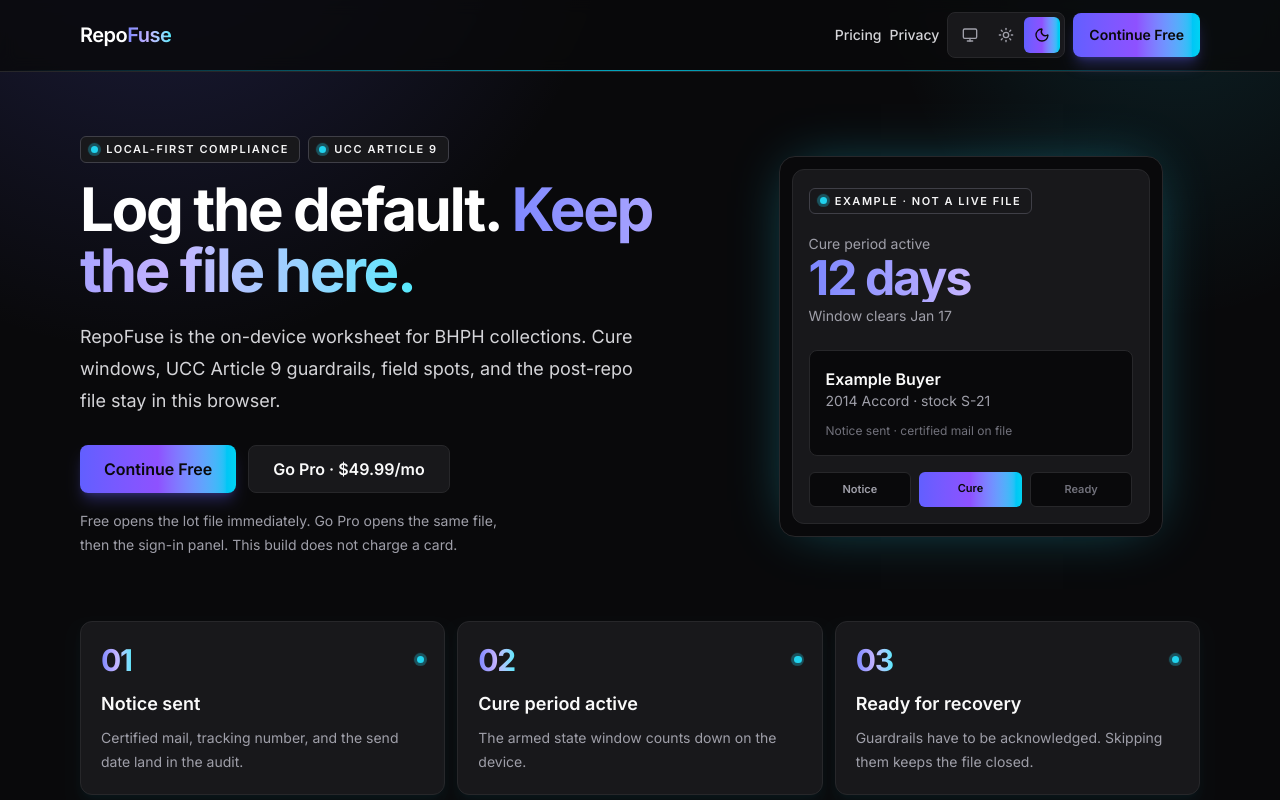
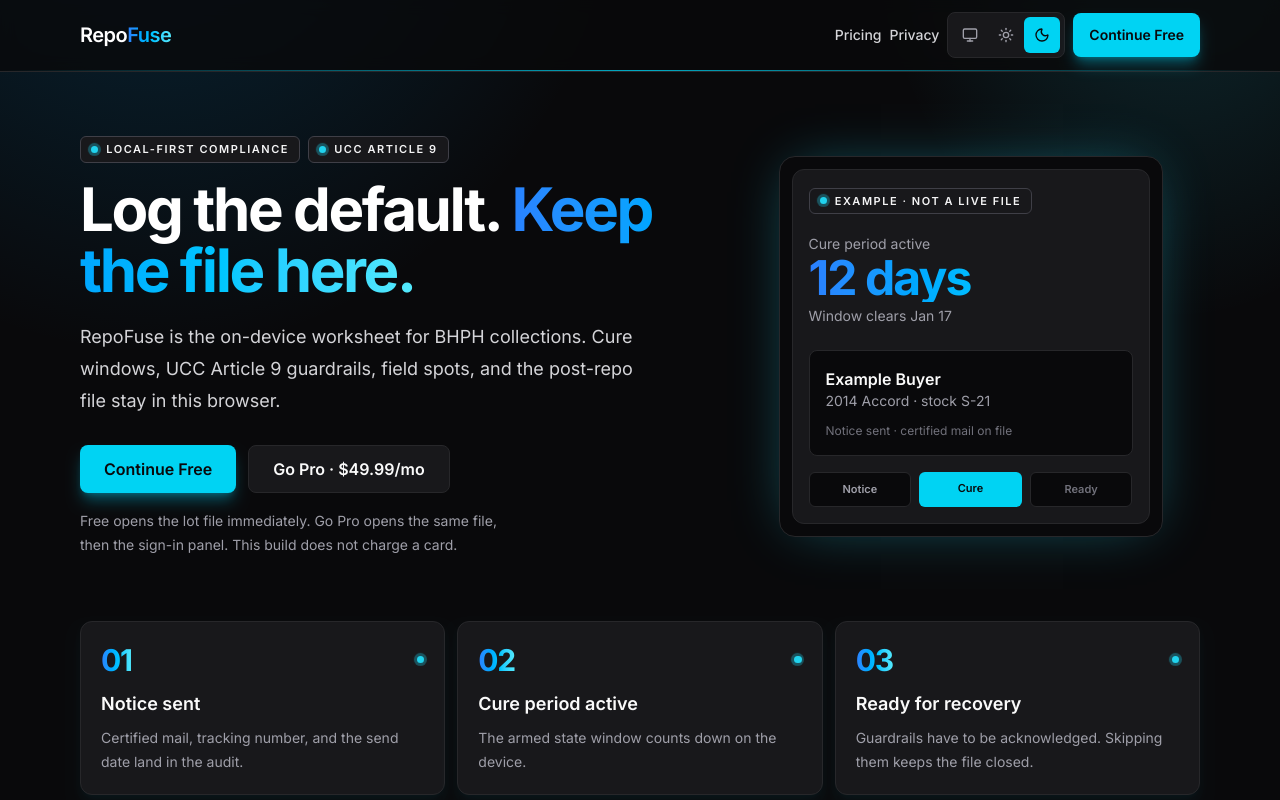
Before and after one commit to cramos108/repofuse, a React (Vite) app: page / in a window 1280 px wide. Shown: the top 800 px of the page. Built offline with nearby package versions, Linux system fonts and the light colour scheme; no server answers.

Commit message:
Switch branding color palette from purple to LeadFuse cyan and blue

```diff
--- a/src/components/ui.tsx
+++ b/src/components/ui.tsx
@@ -12,7 +12,7 @@
 }) {
   const styles = {
     primary:
-      "rounded-lg bg-gradient-to-r from-indigo-500 via-violet-500 to-cyan-400 text-zinc-950 shadow-lg shadow-indigo-500/30 hover:brightness-110",
+      "rounded-lg bg-cyan-400 text-zinc-950 shadow-lg shadow-cyan-500/40 hover:bg-cyan-300",
     secondary:
       "rounded-lg border border-zinc-300 bg-white text-zinc-950 hover:border-cyan-400 dark:border-zinc-800 dark:bg-zinc-900 dark:text-zinc-50 dark:hover:border-cyan-400/70",
     ghost: "rounded-lg text-zinc-700 hover:bg-zinc-200/80 dark:text-zinc-200 dark:hover:bg-zinc-800",
@@ -75,7 +75,7 @@
 export function Banner({ tone = "info", children }: { tone?: "info" | "warn" | "good"; children: ReactNode }) {
   const styles = {
     info: "border-zinc-200 bg-zinc-100 text-zinc-900 dark:border-zinc-800 dark:bg-zinc-900 dark:text-zinc-100",
-    warn: "border-violet-400/40 bg-violet-500/10 text-zinc-900 dark:text-zinc-100",
+    warn: "border-sky-500/40 bg-sky-500/10 text-zinc-900 dark:text-zinc-100",
     good: "border-cyan-400/40 bg-cyan-400/10 text-zinc-900 dark:text-zinc-100",
   }[tone]
   return <div className={`rounded-lg border px-4 py-3 text-sm leading-6 ${styles}`}>{children}</div>
@@ -83,7 +83,7 @@
 
 const stageDot: Record<Stage, string> = {
   notice_due: "text-rose-400",
-  cure_active: "text-violet-300",
+  cure_active: "text-cyan-300",
   guardrails_open: "text-cyan-300",
   ready_for_recovery: "text-emerald-400",
   recovered: "text-zinc-300",
@@ -120,7 +120,7 @@
           type="button"
           aria-label={option.label}
           aria-pressed={choice === option.id}
-          className={`inline-flex h-9 w-9 items-center justify-center rounded-md ${choice === option.id ? "bg-gradient-to-r from-indigo-500 via-violet-500 to-cyan-400 text-zinc-950" : "text-zinc-500 dark:text-zinc-400"}`}
+          className={`inline-flex h-9 w-9 items-center justify-center rounded-md ${choice === option.id ? "bg-cyan-400 text-zinc-950" : "text-zinc-500 dark:text-zinc-400"}`}
           onClick={() => setChoice(option.id)}
         >
           {option.icon}
--- a/src/index.css
+++ b/src/index.css
@@ -9,7 +9,7 @@
   --color-bone-2: #e4e4e7;
   --color-ink: #09090b;
   --color-ink-soft: #52525b;
-  --color-amber: #6366f1;
+  --color-amber: #0ea5e9;
   --color-amber-2: #22d3ee;
   --color-pine: #059669;
   --color-rose: #e11d48;
@@ -29,8 +29,8 @@
     margin: 0;
     min-height: 100dvh;
     background:
-      radial-gradient(ellipse 70% 36% at 12% -8%, rgba(99, 102, 241, 0.16), transparent 55%),
-      radial-gradient(ellipse 50% 30% at 90% -10%, rgba(34, 211, 238, 0.12), transparent 50%),
+      radial-gradient(ellipse 70% 36% at 12% -8%, rgba(2, 132, 199, 0.16), transparent 55%),
+      radial-gradient(ellipse 50% 30% at 90% -10%, rgba(34, 211, 238, 0.16), transparent 50%),
       var(--color-bone);
     color: var(--color-ink);
     font-family: var(--font-sans);
@@ -38,8 +38,8 @@
 
   .dark body {
     background:
-      radial-gradient(ellipse 70% 36% at 12% -8%, rgba(99, 102, 241, 0.28), transparent 55%),
-      radial-gradient(ellipse 48% 32% at 92% -6%, rgba(34, 211, 238, 0.16), transparent 52%),
+      radial-gradient(ellipse 70% 36% at 12% -8%, rgba(2, 132, 199, 0.28), transparent 55%),
+      radial-gradient(ellipse 48% 32% at 92% -6%, rgba(34, 211, 238, 0.2), transparent 52%),
       #09090b;
     color: #fafafa;
   }
@@ -60,7 +60,7 @@
   }
 
   .cta {
-    @apply inline-flex min-h-11 items-center justify-center gap-2 rounded-lg bg-gradient-to-r from-indigo-500 via-violet-500 to-cyan-400 px-4 text-sm font-semibold text-zinc-950 shadow-lg shadow-indigo-500/30 transition hover:brightness-110;
+    @apply inline-flex min-h-11 items-center justify-center gap-2 rounded-lg bg-cyan-400 px-4 text-sm font-semibold text-zinc-950 shadow-lg shadow-cyan-500/40 transition hover:bg-cyan-300;
   }
 
   .cta-lg {
@@ -76,7 +76,7 @@
   }
 
   .grad-text {
-    @apply bg-gradient-to-r from-indigo-400 via-violet-300 to-cyan-300 bg-clip-text text-transparent;
+    @apply bg-gradient-to-r from-blue-500 via-sky-400 to-cyan-300 bg-clip-text text-transparent;
   }
 
   .panel {
@@ -88,7 +88,7 @@
   }
 
   .chip-on {
-    @apply shrink-0 rounded-lg bg-gradient-to-r from-indigo-500 via-violet-500 to-cyan-400 px-3 py-2 text-sm font-semibold text-zinc-950 shadow-md shadow-cyan-500/30;
+    @apply shrink-0 rounded-lg bg-gradient-to-r from-sky-500 to-cyan-400 px-3 py-2 text-sm font-semibold text-zinc-950 shadow-md shadow-cyan-500/30;
   }
 }
 
--- a/src/pages/Dashboard.tsx
+++ b/src/pages/Dashboard.tsx
@@ -49,7 +49,7 @@
   })
   const slots = workspace ? remainingOpenSlots(store.accounts, workspace.tier) : null
   const metrics = [
-    { label: "Cure active", value: rows.filter((row) => row.stage.stage === "cure_active").length, dot: "text-violet-300" },
+    { label: "Cure active", value: rows.filter((row) => row.stage.stage === "cure_active").length, dot: "text-cyan-300" },
     { label: "Guardrails", value: rows.filter((row) => row.stage.stage === "guardrails_open").length, dot: "text-cyan-300" },
     { label: "Ready", value: rows.filter((row) => row.stage.stage === "ready_for_recovery").length, dot: "text-emerald-400" },
   ]
--- a/src/pages/Landing.tsx
+++ b/src/pages/Landing.tsx
@@ -68,7 +68,7 @@
                 Local-first compliance
               </span>
               <span className="badge">
-                <StatusDot className="text-violet-300" />
+                <StatusDot className="text-sky-400" />
                 UCC Article 9
               </span>
             </div>
@@ -98,8 +98,8 @@
 
         <section className="grid gap-3 sm:grid-cols-3">
           {[
-            ["01", "Notice sent", "Certified mail, tracking number, and the send date land in the audit.", "text-indigo-300"],
-            ["02", "Cure period active", "The armed state window counts down on the device.", "text-violet-300"],
+            ["01", "Notice sent", "Certified mail, tracking number, and the send date land in the audit.", "text-sky-400"],
+            ["02", "Cure period active", "The armed state window counts down on the device.", "text-cyan-300"],
             ["03", "Ready for recovery", "Guardrails have to be acknowledged. Skipping them keeps the file closed.", "text-cyan-300"],
           ].map(([step, title, body, dot]) => (
             <article key={step} className="panel p-5">
@@ -162,7 +162,7 @@
               IndexedDB
             </span>
             <span className="badge">
-              <StatusDot className="text-violet-300" />
+              <StatusDot className="text-sky-400" />
               No borrower upload
             </span>
           </div>
@@ -278,7 +278,7 @@
         </div>
         <div className="mt-4 grid grid-cols-3 gap-2 text-center text-[11px] font-semibold">
           <span className="rounded-md border border-zinc-800 bg-zinc-950 py-2 text-zinc-400">Notice</span>
-          <span className="rounded-md bg-gradient-to-r from-indigo-500 via-violet-500 to-cyan-400 py-2 text-zinc-950">Cure</span>
+          <span className="rounded-md bg-cyan-400 py-2 text-zinc-950">Cure</span>
           <span className="rounded-md border border-zinc-800 bg-zinc-950 py-2 text-zinc-500">Ready</span>
         </div>
       </div>
```
